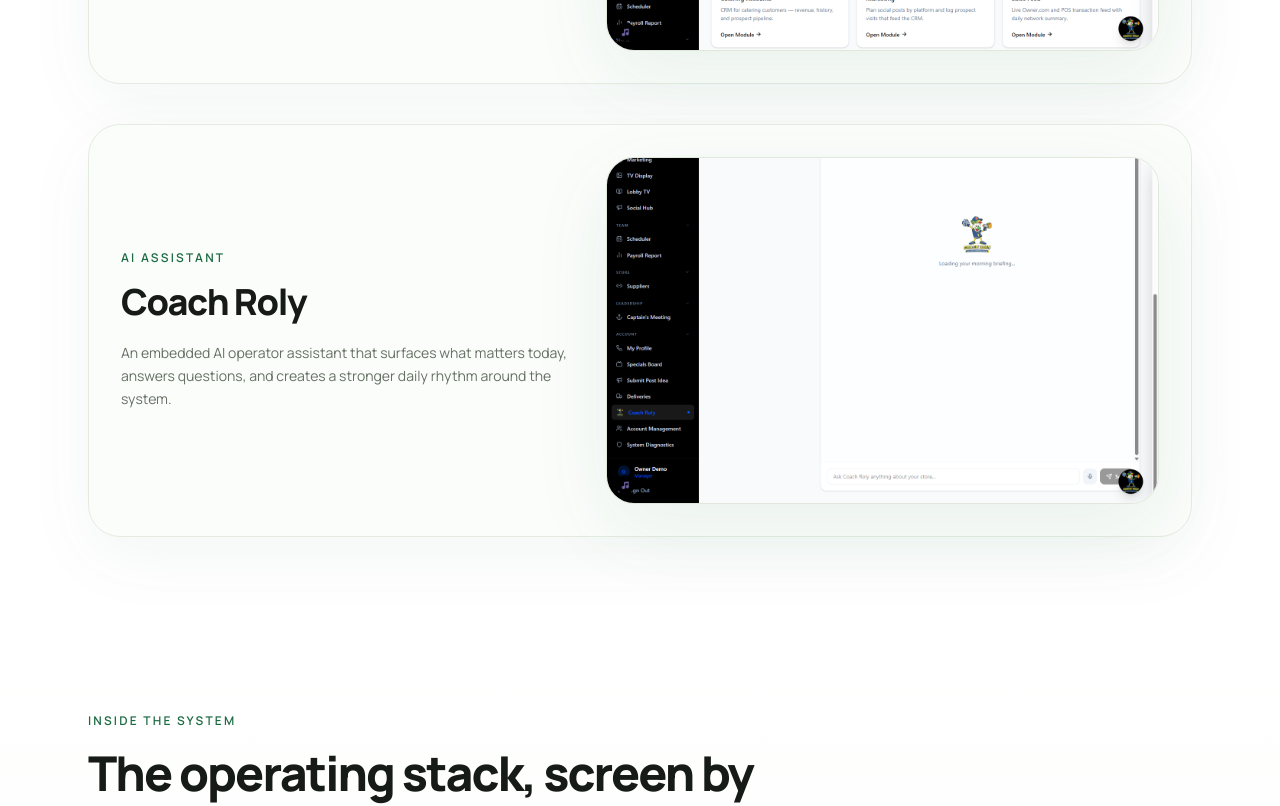
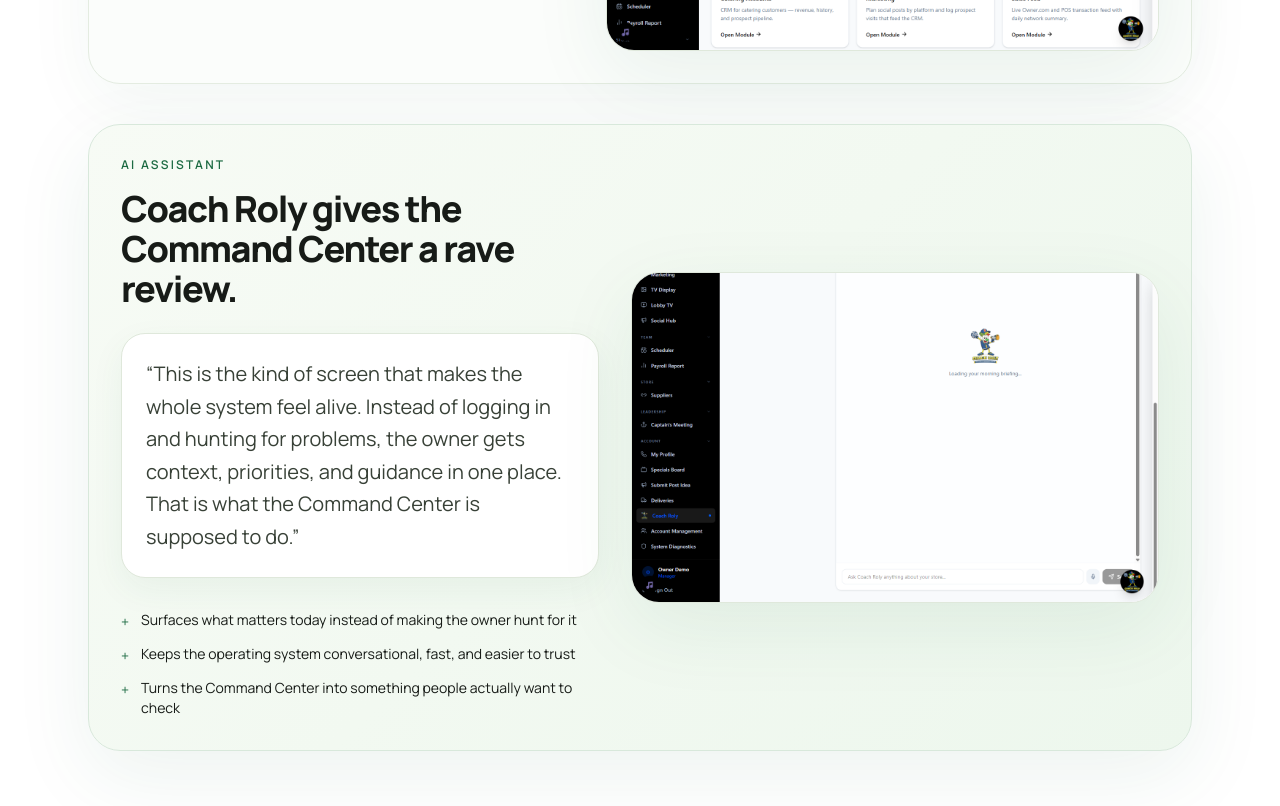
Before and after one commit to case-brothers/BTTY, a React (Vite) app: page /work in a window 1280 px wide. Shown: the part 1020-1826 px from the top of the page. Built offline with nearby package versions, Linux system fonts and the light colour scheme.

Commit message:
Strengthen Coach Roly proof section

```diff
--- a/src/pages/WorkV2.tsx
+++ b/src/pages/WorkV2.tsx
@@ -21,14 +21,20 @@ const spotlightScreens = [
       'A live owner view with KPIs, store awareness, and Coach Roly guidance so operators can see what matters without jumping between tools.',
     image: '/screenshots/dashboard-portal.png',
   },
-  {
-    title: 'Coach Roly',
-    category: 'AI assistant',
-    description:
-      'An embedded AI operator assistant that surfaces what matters today, answers questions, and creates a stronger daily rhythm around the system.',
-    image: '/screenshots/coach-roly.png',
-  },
 ]
+
+const coachRolyReview = {
+  category: 'AI assistant',
+  title: 'Coach Roly gives the Command Center a rave review.',
+  review:
+    'This is the kind of screen that makes the whole system feel alive. Instead of logging in and hunting for problems, the owner gets context, priorities, and guidance in one place. That is what the Command Center is supposed to do.',
+  bullets: [
+    'Surfaces what matters today instead of making the owner hunt for it',
+    'Keeps the operating system conversational, fast, and easier to trust',
+    'Turns the Command Center into something people actually want to check',
+  ],
+  image: '/screenshots/coach-roly.png',
+}
 
 const galleryScreens = [
   {
@@ -101,6 +107,31 @@ export default function WorkV2() {
               </div>
             </div>
           ))}
+
+          <div className="grid gap-8 rounded-[2rem] border border-[#d8e8db] bg-[linear-gradient(135deg,#f7fbf5_0%,#edf7ed_100%)] p-8 shadow-[0_24px_80px_rgba(29,107,67,0.08)] md:grid-cols-[0.95fr_1.05fr] md:items-center">
+            <div>
+              <p className="text-xs font-semibold uppercase tracking-[0.18em] text-brand-green">{coachRolyReview.category}</p>
+              <h2 className="mt-4 max-w-3xl text-3xl font-black tracking-[-0.04em] text-text-900 md:text-4xl">
+                {coachRolyReview.title}
+              </h2>
+              <div className="mt-6 rounded-[1.5rem] border border-[#dfe8db] bg-white px-6 py-6 shadow-[0_12px_35px_rgba(29,107,67,0.06)]">
+                <p className="text-lg leading-relaxed text-text-700 md:text-xl">&ldquo;{coachRolyReview.review}&rdquo;</p>
+              </div>
+
+              <div className="mt-8 flex flex-col gap-3">
+                {coachRolyReview.bullets.map((bullet) => (
+                  <div key={bullet} className="flex items-start gap-3 text-sm text-text-600">
+                    <span className="mt-0.5 text-brand-green">+</span>
+                    <span>{bullet}</span>
+                  </div>
+                ))}
+              </div>
+            </div>
+
+            <div className="overflow-hidden rounded-[1.75rem] border border-[#dfe8db] bg-white shadow-[0_24px_80px_rgba(29,107,67,0.08)]">
+              <img src={coachRolyReview.image} alt="Coach Roly inside the Command Center" className="w-full" />
+            </div>
+          </div>
         </div>
       </section>
 
```
